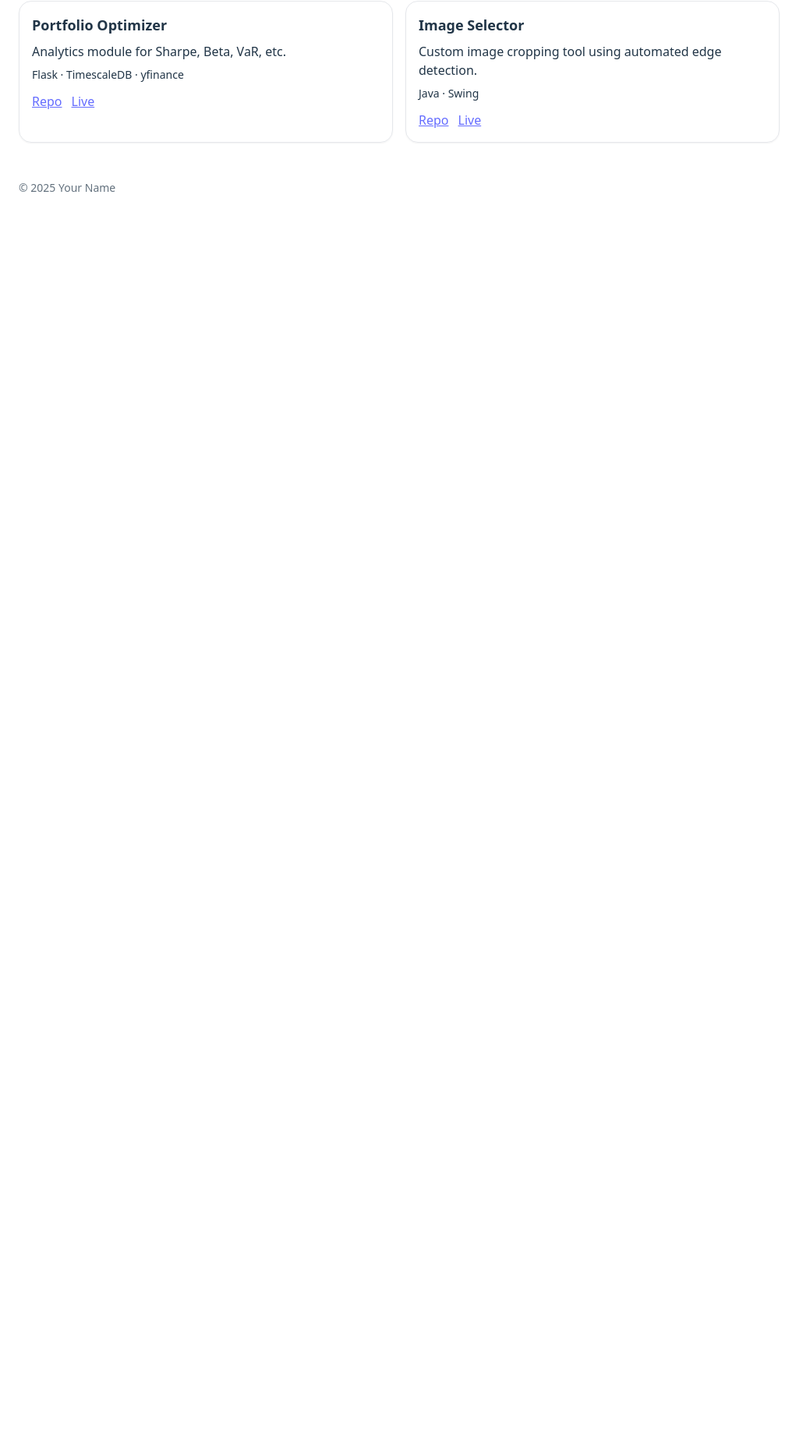
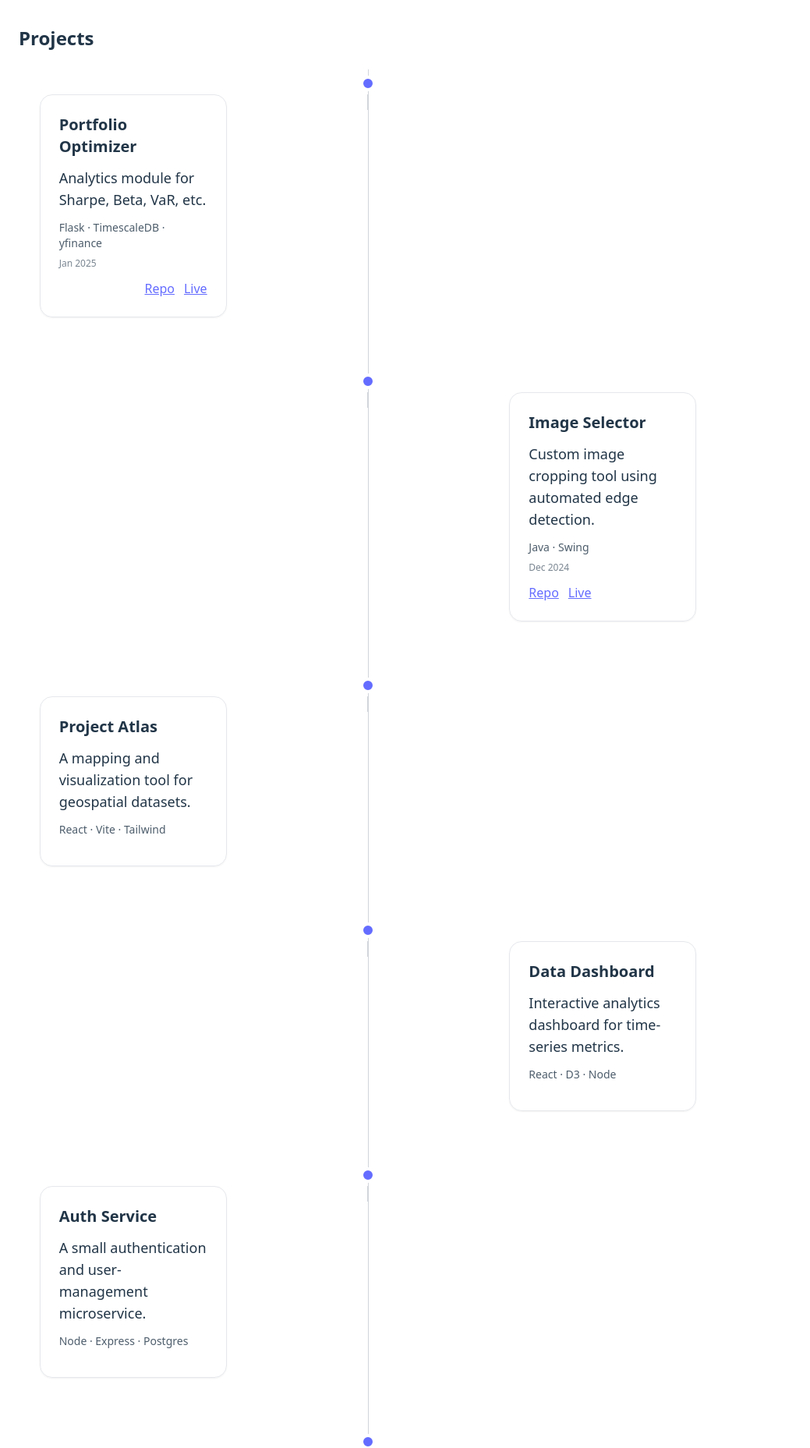
Before and after one commit to gregparent21/gregparent21.github.io, a React (Vite) app: page /projects in a window 1280 px wide. Shown: the part 80-1937 px from the top of the page at 78% size, without its empty margins (0-1039 px from the left). Before the commit the page ends 800 px from the top, so only its background shows below. Built offline with nearby package versions, Linux system fonts and the light colour scheme.

Commit message:
Fixed up projects to be displayed as timeline

```diff
--- a/src/data/projects.js
+++ b/src/data/projects.js
@@ -4,14 +4,52 @@ export const projects = [
     tech: ["Flask", "TimescaleDB", "yfinance"],
     desc: "Analytics module for Sharpe, Beta, VaR, etc.",
     repo: "https://github.com/you/portfolio-optimizer",
-    live: "https://you.github.io/portfolio-optimizer"
+    live: "https://you.github.io/portfolio-optimizer",
+    date: "Jan 2025"
   },
   {
     title: "Image Selector",
     tech: ["Java","Swing"],
     desc: "Custom image cropping tool using automated edge detection.",
     repo: "todo",
-    live: "todo"
+    live: "todo",
+    date: "Dec 2024"
   }
-  // add more
+  ,
+  // placeholder projects (replace with your own details)
+  {
+    title: "Project Atlas",
+    tech: ["React", "Vite", "Tailwind"],
+    desc: "A mapping and visualization tool for geospatial datasets.",
+    repo: "",
+    live: ""
+  },
+  {
+    title: "Data Dashboard",
+    tech: ["React", "D3", "Node"],
+    desc: "Interactive analytics dashboard for time-series metrics.",
+    repo: "",
+    live: ""
+  },
+  {
+    title: "Auth Service",
+    tech: ["Node", "Express", "Postgres"],
+    desc: "A small authentication and user-management microservice.",
+    repo: "",
+    live: ""
+  },
+  {
+    title: "Design System",
+    tech: ["React", "Storybook", "CSS"],
+    desc: "Reusable component library and documentation site.",
+    repo: "",
+    live: ""
+  },
+  {
+    title: "Experiment Lab",
+    tech: ["Python", "Jupyter", "Pandas"],
+    desc: "A collection of data analysis experiments and notebooks.",
+    repo: "",
+    live: ""
+  }
 ]
--- a/src/pages/Projects.jsx
+++ b/src/pages/Projects.jsx
@@ -1,19 +1,93 @@
 import { projects } from "../data/projects"
 
+function TimelineItem({ project, idx }) {
+  const isLeft = idx % 2 === 0
+  return (
+    <div className="relative md:py-8">
+      <div className="md:grid md:grid-cols-3 md:items-start">
+        {/* left column */}
+        <div className="col-span-1 md:flex md:justify-end md:pr-8">
+          {isLeft && (
+            <div className="inline-block md:w-[90%]">
+              <div className="rounded-2xl border p-6 shadow-sm bg-white/3">
+                <h3 className="text-xl font-semibold">{project.title}</h3>
+                <p className="my-3 text-lg">{project.desc}</p>
+                <p className="text-sm opacity-80">{project.tech.join(" · ")}</p>
+                <p className="text-xs opacity-60 mt-2">{project.date}</p>
+                <div className="mt-3 flex gap-3 justify-end">
+                  {project.repo && (
+                    <a className="underline" href={project.repo} target="_blank" rel="noopener noreferrer">
+                      Repo
+                    </a>
+                  )}
+                  {project.live && (
+                    <a className="underline" href={project.live} target="_blank" rel="noopener noreferrer">
+                      Live
+                    </a>
+                  )}
+                </div>
+              </div>
+            </div>
+          )}
+        </div>
+
+        {/* center marker column */}
+        <div className="col-span-1 relative flex justify-center">
+          <div className="hidden md:block absolute inset-y-0 w-px bg-gray-300" />
+          <div className="relative z-10 -translate-y-6">
+            <div className="h-5 w-5 rounded-full bg-[#646cff] border-4 border-white" />
+          </div>
+        </div>
+
+        {/* right column */}
+        <div className="col-span-1 md:flex md:justify-start md:pl-8">
+          {!isLeft && (
+            <div className="inline-block md:w-[90%]">
+              <div className="rounded-2xl border p-6 shadow-sm bg-white/3">
+                <h3 className="text-xl font-semibold">{project.title}</h3>
+                <p className="my-3 text-lg">{project.desc}</p>
+                <p className="text-sm opacity-80">{project.tech.join(" · ")}</p>
+                <p className="text-xs opacity-60 mt-2">{project.date}</p>
+                <div className="mt-3 flex gap-3 justify-start">
+                  {project.repo && (
+                    <a className="underline" href={project.repo} target="_blank" rel="noopener noreferrer">
+                      Repo
+                    </a>
+                  )}
+                  {project.live && (
+                    <a className="underline" href={project.live} target="_blank" rel="noopener noreferrer">
+                      Live
+                    </a>
+                  )}
+                </div>
+              </div>
+            </div>
+          )}
+        </div>
+      </div>
+    </div>
+  )
+}
+
 export default function Projects() {
+  const list = [...projects].sort((a, b) => {
+    if (a.date && b.date) return new Date(b.date).getTime() - new Date(a.date).getTime()
+    return 0
+  })
+
   return (
-    <section className="grid gap-4 md:grid-cols-2">
-      {projects.map((p) => (
-        <article key={p.title} className="rounded-2xl border p-4 shadow-sm">
-          <h3 className="text-lg font-semibold">{p.title}</h3>
-          <p className="my-2">{p.desc}</p>
-          <p className="text-sm">{p.tech.join(" · ")}</p>
-          <div className="mt-3 flex gap-3">
-            {p.repo && <a className="underline" href={p.repo}>Repo</a>}
-            {p.live && <a className="underline" href={p.live}>Live</a>}
-          </div>
-        </article>
-      ))}
+    <section className="max-w-4xl mx-auto py-8">
+      <h1 className="text-2xl font-semibold mb-6">Projects</h1>
+
+      <div className="relative">
+        <div className="hidden md:block absolute left-1/2 top-0 bottom-0 w-px bg-gray-300" />
+
+        <div className="space-y-8">
+          {list.map((p, i) => (
+            <TimelineItem key={p.title} project={p} idx={i} />
+          ))}
+        </div>
+      </div>
     </section>
   )
 }
```
